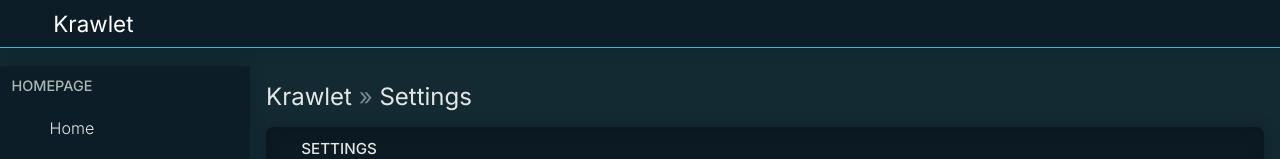
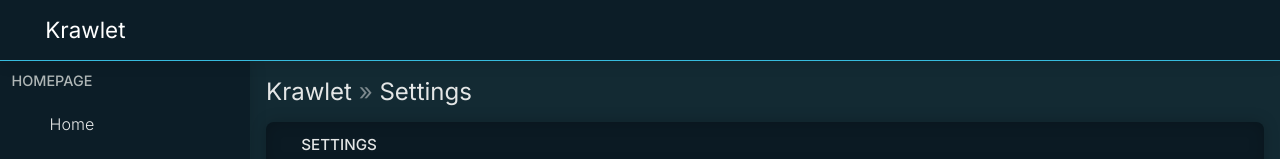
Before and after one commit to Twijn/krawlet, a SvelteKit app: page /settings in a window 1280 px wide. Shown: the top 159 px of the page. Built offline with nearby package versions, Linux system fonts and the light colour scheme; some icons are missing.

Commit message:
fix: Fix heading width, aside and content position

```diff
--- a/src/routes/+layout.svelte
+++ b/src/routes/+layout.svelte
@@ -94,8 +94,7 @@
 		display: flex;
 		align-items: center;
 		background-color: var(--background-color-2);
-		padding: 0.5rem;
-		height: 3rem;
+		height: 3.8rem;
 		border-bottom: 0.1em solid var(--theme-color-2);
 		box-shadow: 0 0 1em rgba(0, 0, 0, 0.15);
 		z-index: 10;
@@ -117,7 +116,7 @@
 
 	aside {
 		position: fixed;
-		top: 4.1rem;
+		top: 3.8rem;
 		left: 0;
 		bottom: 0;
 		width: 250px;
@@ -137,7 +136,7 @@
 
 	#content {
 		overflow-y: auto;
-		margin-top: 4.1rem;
+		margin-top: 3.8rem;
 		padding: 1rem;
 		margin-left: 250px;
 		transition: margin-left 0.3s ease-in-out;
```
